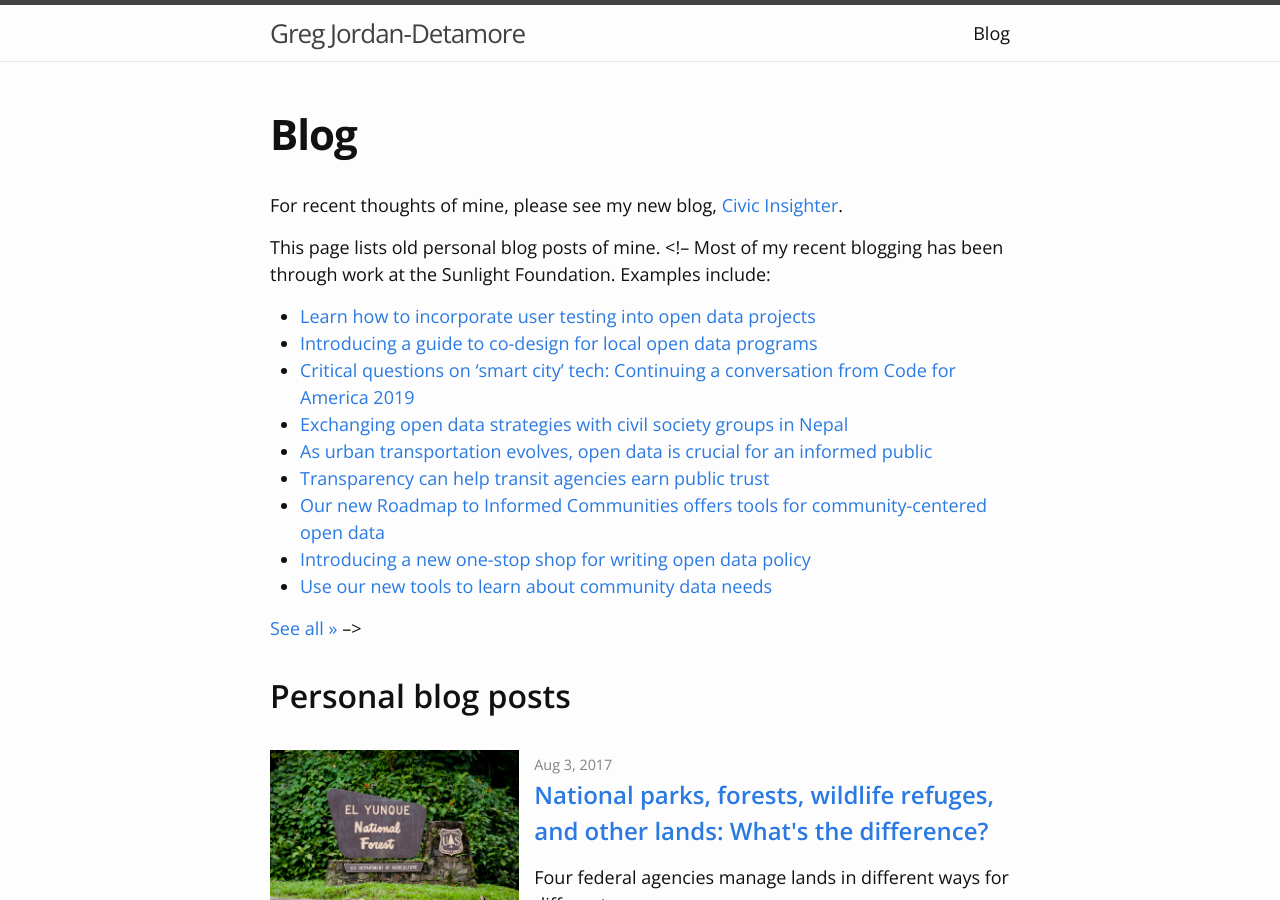
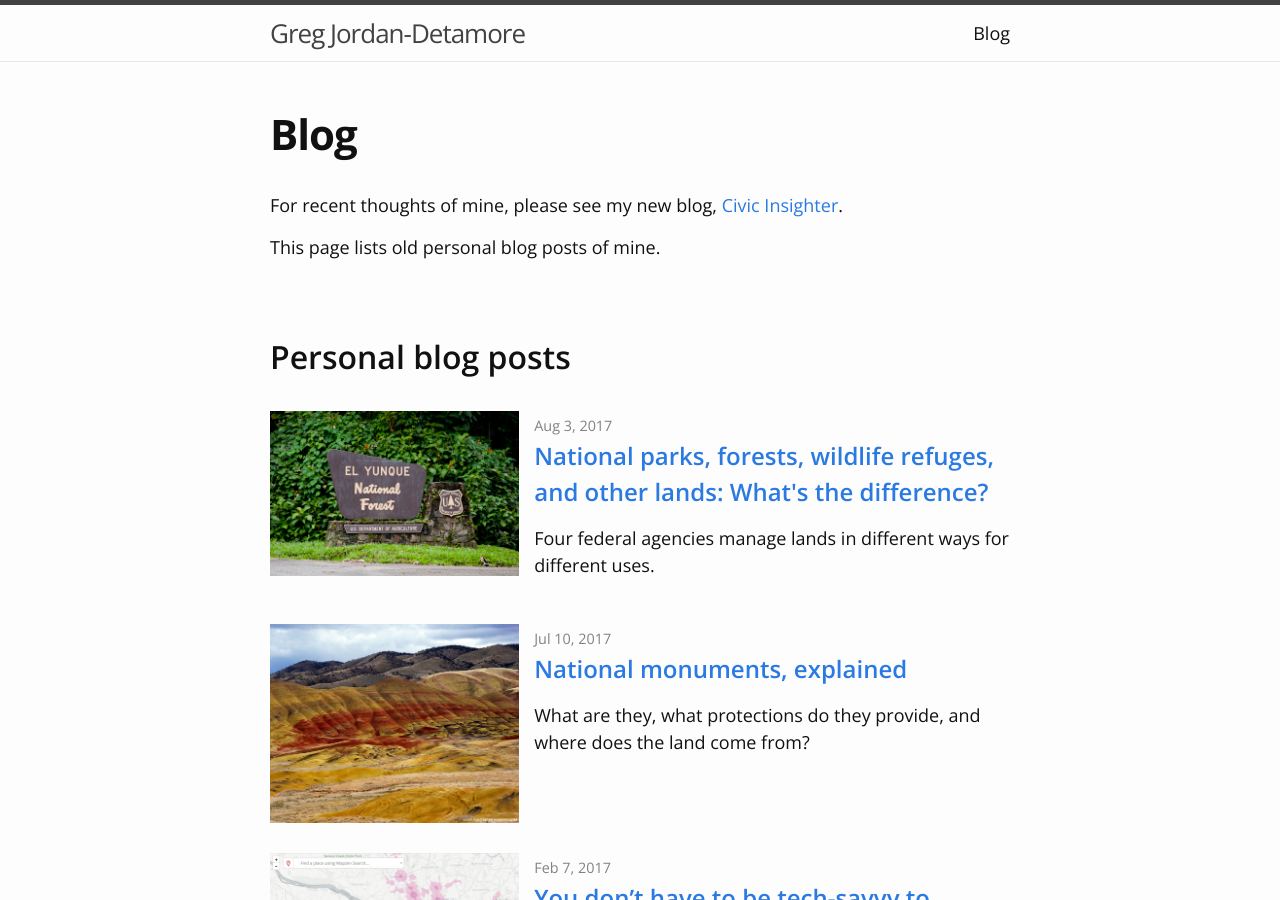
Before and after one commit to gregjd/gregjd.github.io, a Jekyll site: the page built from blog/index.md, in a window 1280 px wide and 900 px high. Built offline with Jekyll 4.4.1, drawn with Linux system fonts in a browser that asks for light colours.

Commit message:
Fix typo

```diff
--- a/blog/index.md
+++ b/blog/index.md
@@ -10,8 +10,8 @@ For recent thoughts of mine, please see my new blog, <a href="https://civicinsig
 This page lists old personal blog posts of mine.
 <!-- This blog will cover a variety of topics that come to mind, including transportation, cities, parks and public lands, government, design, tech, geography, and education. -->
 <!-- Also, [check out](https://sunlightfoundation.com/author/gjordandetamore/) my blog posts written for work at the Sunlight Foundation, which include: -->
-<!--
-Most of my recent blogging has been through work at the Sunlight Foundation. Examples include:
+
+<!-- Most of my recent blogging has been through work at the Sunlight Foundation. Examples include:
 - [Learn how to incorporate user testing into open data projects](https://sunlightfoundation.com/2019/09/03/learn-how-to-incorporate-user-testing-into-open-data-projects/)
 - [Introducing a guide to co-design for local open data programs](https://sunlightfoundation.com/2019/08/22/introducing-a-guide-to-co-design-for-local-open-data-programs/)
 - [Critical questions on ‘smart city’ tech: Continuing a conversation from Code for America 2019](https://sunlightfoundation.com/2019/06/21/critical-questions-on-smart-city-tech/)
@@ -21,9 +21,8 @@ Most of my recent blogging has been through work at the Sunlight Foundation. Exa
 - [Our new Roadmap to Informed Communities offers tools for community-centered open data](https://sunlightfoundation.com/2018/12/06/our-new-roadmap-to-informed-communities-offers-tools-for-community-centered-open-data/)
 - [Introducing a new one-stop shop for writing open data policy](https://sunlightfoundation.com/2018/08/30/introducing-open-data-policy-hub/)
 - [Use our new tools to learn about community data needs](https://sunlightfoundation.com/2018/07/09/new-interactive-tools-community-data-needs/)
+[See all »](https://sunlightfoundation.com/author/gjordandetamore/)  -->
 
-[See all »](https://sunlightfoundation.com/author/gjordandetamore/)
--->
 <br>
 
 ## Personal blog posts
```
